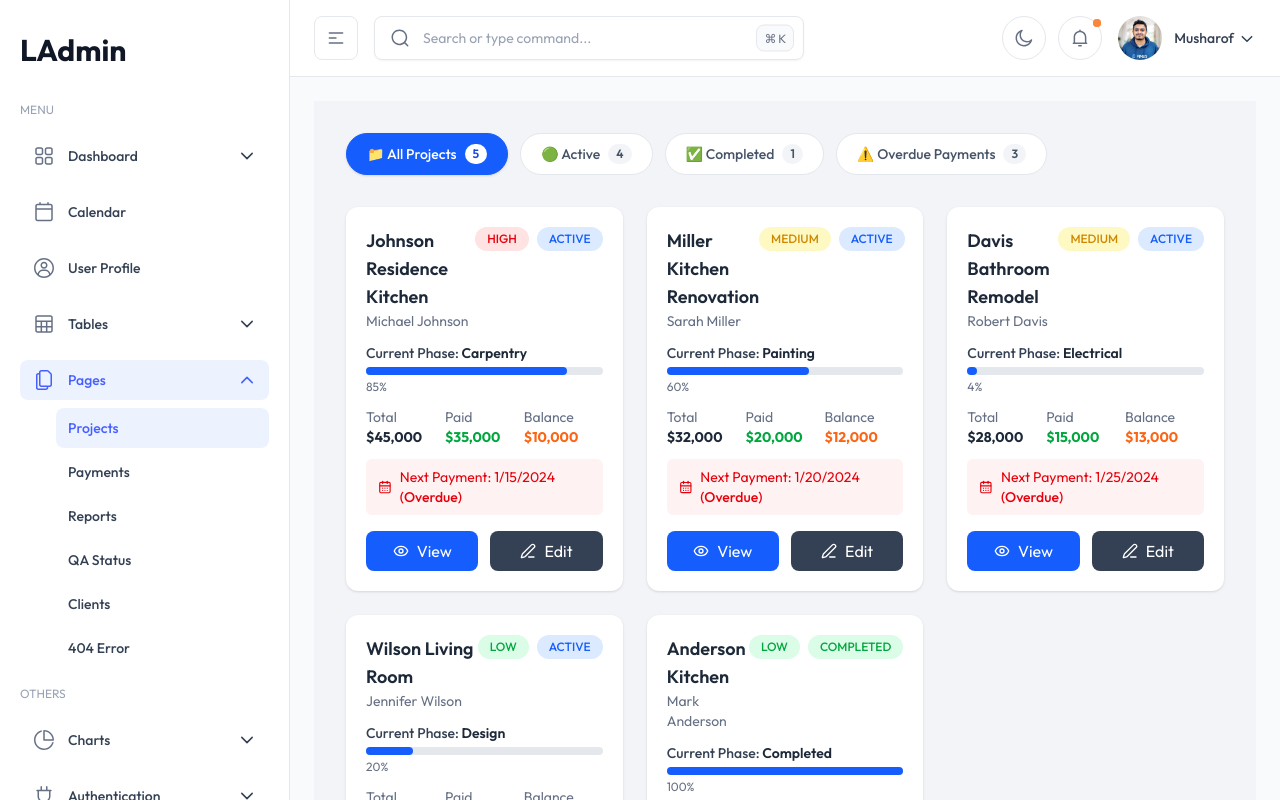
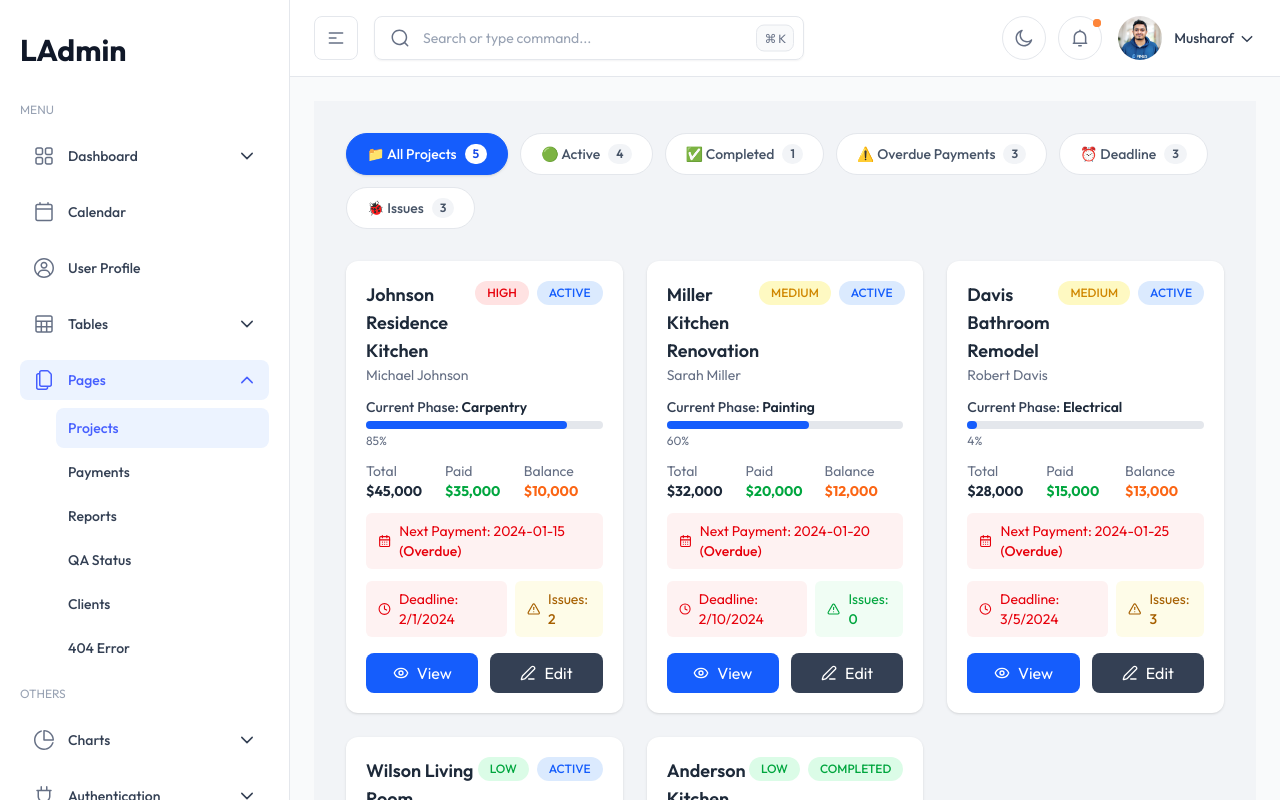
Before and after one commit to risvinmpm/LAdmin, a Next.js app: page /projects in a window 1280 px wide. Shown: the top 800 px of the page. Built offline with nearby package versions, Linux system fonts and the light colour scheme.

Commit message:
project card changes

```diff
--- a/src/app/(admin)/(others-pages)/main/ProjectCard.tsx
+++ b/src/app/(admin)/(others-pages)/main/ProjectCard.tsx
@@ -1,7 +1,7 @@
 "use client";
 
 import { useState } from "react";
-import { CalendarDays, Eye, Edit3, Save, X } from "lucide-react";
+import { CalendarDays, Eye, Edit3, Save, X, Clock, AlertTriangle } from "lucide-react";
 import { useRouter } from "next/navigation";
 import { motion, AnimatePresence } from "framer-motion";
 
@@ -18,9 +18,11 @@ interface Project {
   balance: number;
   nextPayment: string;
   overdue: boolean;
-  description: string;
-  startDate: string;
-  endDate: string;
+  description?: string;
+  startDate?: string;
+  endDate?: string;
+  deadline?: string;
+  issues?: number;
 }
 
 export default function ProjectCard({ project }: { project: Project }) {
@@ -29,9 +31,9 @@ export default function ProjectCard({ project }: { project: Project }) {
   const [editProject, setEditProject] = useState<Project>(project);
 
   const priorityColors: Record<string, string> = {
-    "HIGH": "bg-red-100 text-red-600",
-    "MEDIUM": "bg-yellow-100 text-yellow-600",
-    "LOW": "bg-green-100 text-green-600",
+    HIGH: "bg-red-100 text-red-600",
+    MEDIUM: "bg-yellow-100 text-yellow-600",
+    LOW: "bg-green-100 text-green-600",
     "High Priority": "bg-red-100 text-red-600",
     "Medium Priority": "bg-yellow-100 text-yellow-600",
     "Low Priority": "bg-green-100 text-green-600",
@@ -42,7 +44,9 @@ export default function ProjectCard({ project }: { project: Project }) {
     COMPLETED: "bg-green-100 text-green-600",
   };
 
-  const handleChange = (e: React.ChangeEvent<HTMLInputElement | HTMLTextAreaElement | HTMLSelectElement>) => {
+  const handleChange = (
+    e: React.ChangeEvent<HTMLInputElement | HTMLTextAreaElement | HTMLSelectElement>
+  ) => {
     const { name, value } = e.target;
     setEditProject({ ...editProject, [name]: value });
   };
@@ -54,7 +58,7 @@ export default function ProjectCard({ project }: { project: Project }) {
 
   return (
     <>
-      {/* Project Card */}
+      {/* Card */}
       <div className="bg-white shadow rounded-xl p-5 hover:shadow-lg transition-all">
         <div className="flex justify-between items-start mb-3">
           <div>
@@ -62,25 +66,35 @@ export default function ProjectCard({ project }: { project: Project }) {
             <p className="text-sm text-gray-500">{project.client}</p>
           </div>
           <div className="flex gap-2">
-            <span className={`px-3 py-1 rounded-full text-xs font-medium ${priorityColors[project.priority]}`}>
+            <span
+              className={`px-3 py-1 rounded-full text-xs font-medium ${priorityColors[project.priority]}`}
+            >
               {project.priority}
             </span>
-            <span className={`px-3 py-1 rounded-full text-xs font-medium ${statusColors[project.status]}`}>
+            <span
+              className={`px-3 py-1 rounded-full text-xs font-medium ${statusColors[project.status]}`}
+            >
               {project.status}
             </span>
           </div>
         </div>
 
+        {/* Progress */}
         <div className="mb-3">
           <p className="text-sm font-medium text-gray-700">
-            Current Phase: <span className="font-semibold text-gray-800">{project.phase}</span>
+            Current Phase:{" "}
+            <span className="font-semibold text-gray-800">{project.phase}</span>
           </p>
           <div className="h-2 bg-gray-200 rounded-full mt-1">
-            <div className="h-2 bg-blue-600 rounded-full" style={{ width: `${project.progress}%` }} />
+            <div
+              className="h-2 bg-blue-600 rounded-full"
+              style={{ width: `${project.progress}%` }}
+            />
           </div>
           <p className="text-xs text-gray-500 mt-1">{project.progress}%</p>
         </div>
 
+        {/* Financial Summary */}
         <div className="grid grid-cols-3 text-sm mb-3">
           <div>
             <p className="text-gray-500">Total</p>
@@ -92,22 +106,72 @@ export default function ProjectCard({ project }: { project: Project }) {
           </div>
           <div>
             <p className="text-gray-500">Balance</p>
-            <p className={`font-bold ${project.balance === 0 ? "text-gray-400" : "text-orange-500"}`}>
+            <p
+              className={`font-bold ${
+                project.balance === 0 ? "text-gray-400" : "text-orange-500"
+              }`}
+            >
               ${project.balance.toLocaleString()}
             </p>
           </div>
         </div>
 
-        <div className={`flex items-center gap-2 text-sm px-3 py-2 rounded-md mb-4 ${project.overdue ? "bg-red-50 text-red-600" : "bg-green-50 text-green-600"
-          }`}>
+        {/* Payment Status */}
+        <div
+          className={`flex items-center gap-2 text-sm px-3 py-2 rounded-md mb-3 ${
+            project.overdue
+              ? "bg-red-50 text-red-600"
+              : "bg-green-50 text-green-600"
+          }`}
+        >
           <CalendarDays size={16} />
           {project.overdue ? (
-            <p>Next Payment: {project.nextPayment} <span className="font-medium">(Overdue)</span></p>
+            <p>
+              Next Payment: {project.nextPayment}{" "}
+              <span className="font-medium">(Overdue)</span>
+            </p>
           ) : (
             <p>Next Payment: {project.nextPayment}</p>
           )}
         </div>
 
+        {/* 🔥 New Section: Deadline + Issues */}
+        <div className="flex flex-col sm:flex-row gap-2 mb-4">
+          <div
+            className={`flex items-center gap-2 text-sm px-3 py-2 rounded-md ${
+              project.deadline &&
+              new Date(project.deadline) < new Date()
+                ? "bg-red-50 text-red-600"
+                : "bg-blue-50 text-blue-600"
+            }`}
+          >
+            <Clock size={16} />
+            <p>
+              Deadline:{" "}
+              {project.deadline
+                ? new Date(project.deadline).toLocaleDateString()
+                : "N/A"}
+            </p>
+          </div>
+
+          <div
+            className={`flex items-center gap-2 text-sm px-3 py-2 rounded-md ${
+              project.issues && project.issues > 0
+                ? "bg-yellow-50 text-yellow-700"
+                : "bg-green-50 text-green-600"
+            }`}
+          >
+            <AlertTriangle size={16} />
+            <p>
+              Issues:{" "}
+              <span className="font-medium">
+                {project.issues ?? 0}
+              </span>
+            </p>
+          </div>
+        </div>
+
+        {/* Buttons */}
         <div className="flex gap-3">
           <button
             onClick={() => router.push(`/projects/${project.id}`)}
@@ -273,6 +337,34 @@ export default function ProjectCard({ project }: { project: Project }) {
                     />
                   </div>
                 </div>
+                <div className="grid grid-cols-2 gap-5">
+                  <div>
+                    <label className="block text-sm font-semibold text-gray-700 mb-1">
+                      Deadline
+                    </label>
+                    <input
+                      type="date"
+                      name="deadline"
+                      value={editProject.deadline || ""}
+                      onChange={handleChange}
+                      className="w-full border border-gray-300 rounded-lg px-4 py-2 focus:ring-2 focus:ring-blue-500 outline-none"
+                    />
+                  </div>
+
+                  <div>
+                    <label className="block text-sm font-semibold text-gray-700 mb-1">
+                      Issues
+                    </label>
+                    <input
+                      type="number"
+                      name="issues"
+                      min={0}
+                      value={editProject.issues ?? 0}
+                      onChange={handleChange}
+                      className="w-full border border-gray-300 rounded-lg px-4 py-2 focus:ring-2 focus:ring-blue-500 outline-none"
+                    />
+                  </div>
+                </div>
 
                 {/* Buttons */}
                 <div className="flex justify-end gap-4 pt-4">
--- a/src/app/(admin)/(others-pages)/projects/page.tsx
+++ b/src/app/(admin)/(others-pages)/projects/page.tsx
@@ -3,10 +3,9 @@ import { useState } from "react";
 import ProjectCard from "../main/ProjectCard";
 
 export default function BlankPage() {
-  // ✅ Hooks should be inside the component
   const [activeTab, setActiveTab] = useState("All Projects");
 
-  // ✅ Project data (can later come from API)
+  // ✅ Sample Project Data
   const projects = [
     {
       id: 1,
@@ -19,8 +18,10 @@ export default function BlankPage() {
       total: 45000,
       paid: 35000,
       balance: 10000,
-      nextPayment: "1/15/2024",
+      nextPayment: "2024-01-15",
       overdue: true,
+      deadline: "2024-02-01",
+      issues: 2,
     },
     {
       id: 2,
@@ -33,8 +34,10 @@ export default function BlankPage() {
       total: 32000,
       paid: 20000,
       balance: 12000,
-      nextPayment: "1/20/2024",
+      nextPayment: "2024-01-20",
       overdue: true,
+      deadline: "2024-02-10",
+      issues: 0,
     },
     {
       id: 3,
@@ -47,8 +50,10 @@ export default function BlankPage() {
       total: 28000,
       paid: 15000,
       balance: 13000,
-      nextPayment: "1/25/2024",
+      nextPayment: "2024-01-25",
       overdue: true,
+      deadline: "2024-03-05",
+      issues: 3,
     },
     {
       id: 4,
@@ -61,8 +66,10 @@ export default function BlankPage() {
       total: 55000,
       paid: 10000,
       balance: 45000,
-      nextPayment: "2/10/2024",
+      nextPayment: "2024-02-10",
       overdue: false,
+      deadline: "2024-03-15",
+      issues: 1,
     },
     {
       id: 5,
@@ -77,26 +84,34 @@ export default function BlankPage() {
       balance: 0,
       nextPayment: "—",
       overdue: false,
+      deadline: "2024-01-10",
+      issues: 0,
     },
   ];
 
-  // 🧮 Counts for each tab
+  // 🧮 Tab Counts
   const counts = {
     all: projects.length,
     active: projects.filter((p) => p.status === "ACTIVE").length,
     completed: projects.filter((p) => p.status === "COMPLETED").length,
     overdue: projects.filter((p) => p.overdue).length,
+    deadline: projects.filter(
+      (p) => new Date(p.deadline) < new Date("2024-03-01") // sample condition
+    ).length,
+    issues: projects.filter((p) => p.issues > 0).length,
   };
 
-  // 🧭 Tabs setup
+  // 🧭 Tabs Setup
   const tabs = [
     { name: "All Projects", count: counts.all, icon: "📁" },
     { name: "Active", count: counts.active, icon: "🟢" },
     { name: "Completed", count: counts.completed, icon: "✅" },
     { name: "Overdue Payments", count: counts.overdue, icon: "⚠️" },
+    { name: "Deadline", count: counts.deadline, icon: "⏰" },
+    { name: "Issues", count: counts.issues, icon: "🐞" },
   ];
 
-  // 🔍 Filtered projects by active tab
+  // 🔍 Filtered Projects
   const filteredProjects = projects.filter((project) => {
     switch (activeTab) {
       case "Active":
@@ -105,6 +120,10 @@ export default function BlankPage() {
         return project.status === "COMPLETED";
       case "Overdue Payments":
         return project.overdue;
+      case "Deadline":
+        return new Date(project.deadline) < new Date("2024-03-01"); // projects due soon
+      case "Issues":
+        return project.issues > 0;
       default:
         return true;
     }
@@ -113,7 +132,7 @@ export default function BlankPage() {
   return (
     <main className="min-h-screen bg-gray-100 dark:bg-gray-900 p-8">
       <div className="max-w-7xl mx-auto">
-        {/* Tabs Section */}
+        {/* Tabs */}
         <div className="flex flex-wrap gap-3 mb-8">
           {tabs.map((tab) => {
             const isActive = activeTab === tab.name;
```
